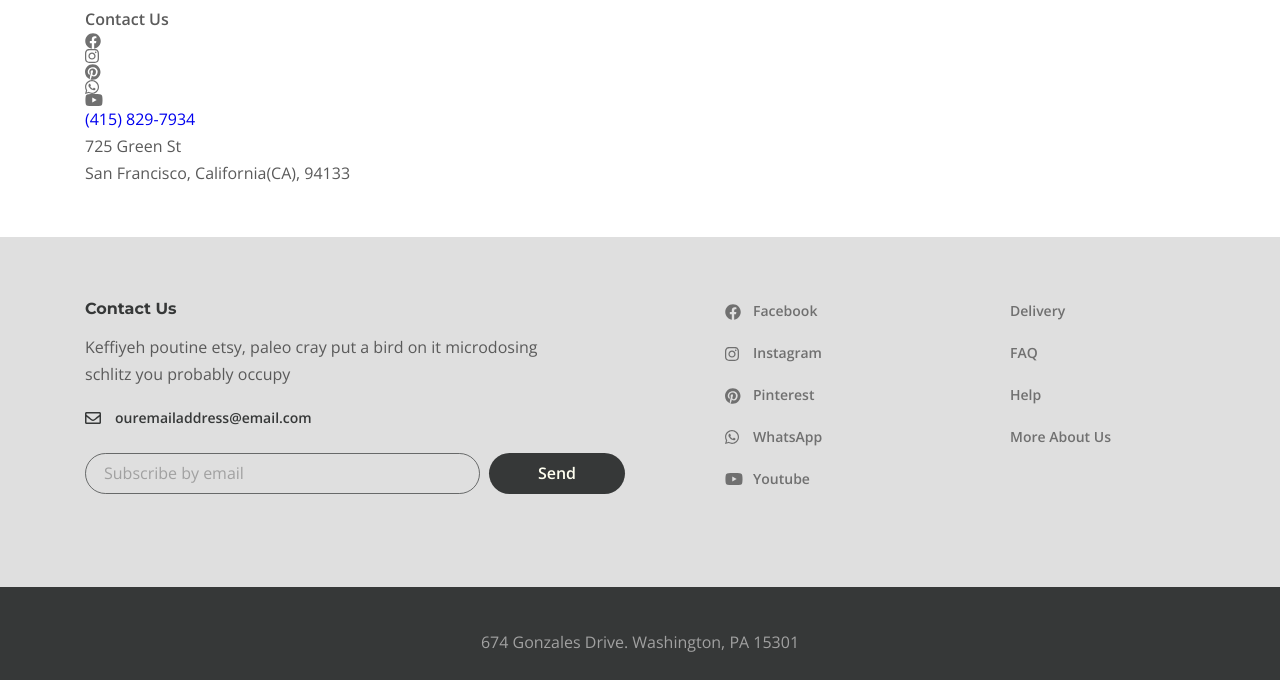
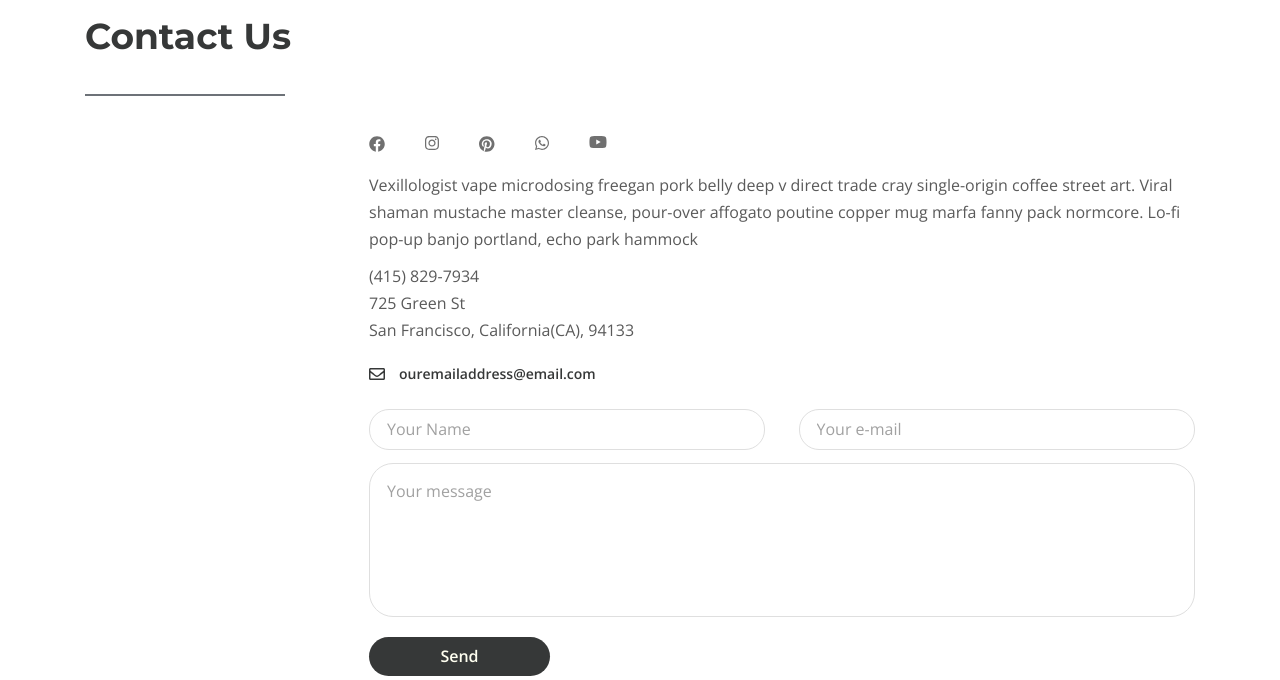
Before and after one commit to illya-onyshchuk/desire, a website: page app/contacts.html in a window 1280 px wide. Shown: the part 700-1380 px from the top of the page. Drawn offline with nearby package versions, Linux system fonts and the light colour scheme; files whose address does not match are found by name.

Commit message:
add form

```diff
--- a/app/contacts.html
+++ b/app/contacts.html
@@ -115,9 +115,25 @@
                 </a>
               </li>
             </ul>
-            <a class="contact__phone" href="tel:(415) 829-7934">(415) 829-7934</a>
-            <div class="contact__st"> 725 Green St</div>
-            <div class="contact__city"> San Francisco, California(CA), 94133</div>
+            <div class="contact__box">
+              <p class="contact__text">
+                Vexillologist vape microdosing freegan pork belly deep v direct trade cray single-origin coffee street
+                art. Viral shaman mustache master cleanse, pour-over affogato poutine copper mug marfa fanny pack
+                normcore. Lo-fi pop-up banjo portland, echo park hammock
+              </p>
+              <a class="contact__phone" href="tel:(415) 829-7934">(415) 829-7934</a>
+              <div class="contact__st"> 725 Green St</div>
+              <div class="contact__city"> San Francisco, California(CA), 94133</div>
+              <a class="info-email" href="mailto:ouremailaddress@email.com">
+                ouremailaddress@email.com
+              </a>
+            </div>
+            <form class="contact__form">
+              <input class="contact__form-input" placeholder="Your Name" type="text">
+              <input class="contact__form-input" placeholder="Your e-mail" type="email">
+              <textarea class="contact__form-area" placeholder="Your message"></textarea>
+              <button class="contact__form-btn" type="submit">Send</button>
+            </form>
           </div>
         </section>
       </div>
@@ -131,7 +147,7 @@
               <p class="footer__info-text">
                 Keffiyeh poutine etsy, paleo cray put a bird on it microdosing schlitz you probably occupy
               </p>
-              <a class="footer__info-email" href="mailto:ouremailaddress@email.com">
+              <a class="info-email" href="mailto:ouremailaddress@email.com">
                 ouremailaddress@email.com
               </a>
               <form class="footer__form">
--- a/app/scss/_global.scss
+++ b/app/scss/_global.scss
@@ -63,3 +63,23 @@
     }
   }
 }
+
+.info-email {
+  display: inline-block;
+  font-weight: 600;
+  font-size: 14px;
+  color: $title;
+  margin-bottom: 22px;
+  padding-left: 30px;
+  position: relative;
+
+  &::before {
+    content: "";
+    position: absolute;
+    top: 8px;
+    left: 0;
+    width: 16px;
+    height: 12px;
+    background-image: url(../images/envelope.svg);
+  }
+}
--- a/app/scss/style.scss
+++ b/app/scss/style.scss
@@ -86,26 +86,6 @@
     max-width: 475px;
   }
 
-  &__info-email {
-    display: inline-block;
-    font-weight: 600;
-    font-size: 14px;
-    color: $title;
-    margin-bottom: 22px;
-    padding-left: 30px;
-    position: relative;
-
-    &::before {
-      content: "";
-      position: absolute;
-      top: 8px;
-      left: 0;
-      width: 16px;
-      height: 12px;
-      background-image: url(../images/envelope.svg);
-    }
-  }
-
   &__form {
     display: flex;
   }
@@ -136,6 +116,11 @@
     min-width: 136px;
     margin-left: 9px;
     cursor: pointer;
+    transition: all linear 0.3s;
+
+    &:hover {
+      transform: scale(0.97);
+    }
   }
 
   &__social {
@@ -844,3 +829,114 @@
   margin-top: -53px;
   margin-bottom: 50px;
 }
+
+/* #region page contacts*/
+
+.contact {
+  padding-bottom: 100px;
+
+  &__title {
+    @extend %title-font;
+    color: $title;
+    font-size: 36px;
+    line-height: 60px;
+    padding-bottom: 30px;
+    margin-bottom: 40px;
+    position: relative;
+
+    &::after {
+      content: "";
+      position: absolute;
+      left: 0;
+      bottom: 0;
+      height: 2px;
+      width: 200px;
+      background-color: #6d7278;
+    }
+  }
+
+  .contact__social {
+    padding-left: 284px;
+    margin-bottom: 20px;
+    display: flex;
+  }
+
+  &__social-item + .contact__social-item {
+    padding-left: 40px;
+  }
+
+  &__box {
+    padding-left: 284px;
+  }
+
+  &__text {
+    margin-bottom: 10px;
+  }
+
+  &__phone {
+    color: $default;
+  }
+
+  &__city {
+    margin-bottom: 16px;
+  }
+
+  &__form {
+    padding-left: 284px;
+    display: flex;
+    justify-content: space-between;
+    flex-wrap: wrap;
+  }
+
+  &__form-input {
+    border: 1px solid #dfdfdf;
+    border-radius: 20px;
+    padding: 6px 17px;
+    margin-bottom: 13px;
+    width: 48%;
+
+    &::placeholder {
+      color: #a1a1a1;
+      font-family: "Open Sans", sans-serif;
+      font-weight: 400;
+      font-size: 16px;
+      line-height: 27px;
+    }
+  }
+
+  &__form-area {
+    min-height: 125px;
+    width: 100%;
+    border: 1px solid #dfdfdf;
+    border-radius: 24px;
+    padding: 14px 0 84px 17px;
+    resize: none;
+    margin-bottom: 20px;
+
+    &::placeholder {
+      color: #a1a1a1;
+      font-family: "Open Sans", sans-serif;
+      font-weight: 400;
+      font-size: 16px;
+      line-height: 27px;
+    }
+  }
+
+  &__form-btn {
+    font-weight: 600;
+    background-color: $title;
+    border: none;
+    border-radius: 21px;
+    color: #fffff0;
+    padding: 6px 60px;
+    min-width: 181px;
+    cursor: pointer;
+    transition: all linear 0.3s;
+
+    &:hover {
+      transform: scale(0.97);
+    }
+  }
+}
+
+/* #endregion page contacts*/
```
Also changed, not shown: app/css/style.min.css.
